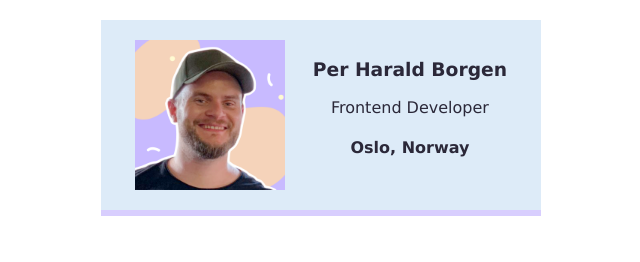
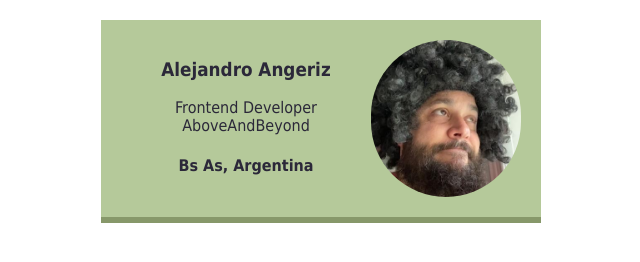
Before and after one commit to alejandroangeriz/business_card, a website: page index.html in a window 1280 px wide. Shown: the whole page, without its empty margins (319-959 px from the left). Drawn offline with nearby package versions, Linux system fonts and the light colour scheme.

Commit message:
Add files via upload

```diff
--- a/index.html
+++ b/index.html
@@ -4,12 +4,13 @@
     </head>
     <body>
         <div class="card">
-            <img class="avatar" src="images/per.png">
+
             <div >
-                <h3>Per Harald Borgen</h3>
-                <p>Frontend Developer</p>
-                <h4>Oslo, Norway</h4>
+                <h3>Alejandro Angeriz</h3>
+                <p>Frontend Developer <a href="https://www.linkedin.com/in/alejandro-angeriz/" target="_blank">AboveAndBeyond</a></p>
+                <h4>Bs As, Argentina</h4>
             </div>
+            <img class="avatar" src="images/yo.jpg">
         </div>
     </body>
 </html>
--- a/styles.css
+++ b/styles.css
@@ -1,15 +1,18 @@
 body {
+
     margin: 20px;
     /*
     Challenge:
     Find a web safe font you like, and add it
     to your card.
     */
-    font-family: Verdana, Geneva, Tahoma, sans-serif;
+    font-family: Tahoma, Geneva, Verdana, sans-serif;
+
 }
 
 .avatar {
     width: 150px;
+    border-radius: 150px;
 }
 
 .card {
@@ -19,20 +22,35 @@ body {
     display: flex;
     justify-content: space-around;
     text-align: center;
-    background: #ddebf8;
+    background: #b5c99a;
     color: #2b2839;
-    border-bottom: 6px solid #d8cefe;
+    border-bottom: 6px solid #87986A;
 
     /*
     Challenge:
     Find a color palette you like on Coolors.co
     and use it in your business card.
      */
+    transition: color .3s ease-in-out, box-shadow .3s ease-in-out;
 }
 
-.border-blue {
-    border: 1px dotted blue;
+
+.card:hover {
+  color: #718355;
+  box-shadow: inset 450px 0 0 0 #e9f5db;;
 }
+
+
+a:link { text-decoration: none;
+         color: #2b2839; }
+a:visited { text-decoration: none;
+            color: #2b2839;}
+a:hover { text-decoration: transparent;
+          color: #2b2839; }
+a:active { text-decoration: none;
+           color: #2b2839;}
+
+
 
 /*
 Stretch goals:
@@ -45,9 +63,3 @@ the design of your business card, e.g.:
 - hover effects  🤯🤯
 - animations     🤯🤯🤯
 */
-
-/*
-Final challenge:
-Download the code to your local computer and place it
-in a folder called "business-card"
-*/
```
Also changed, not shown: README.md.
